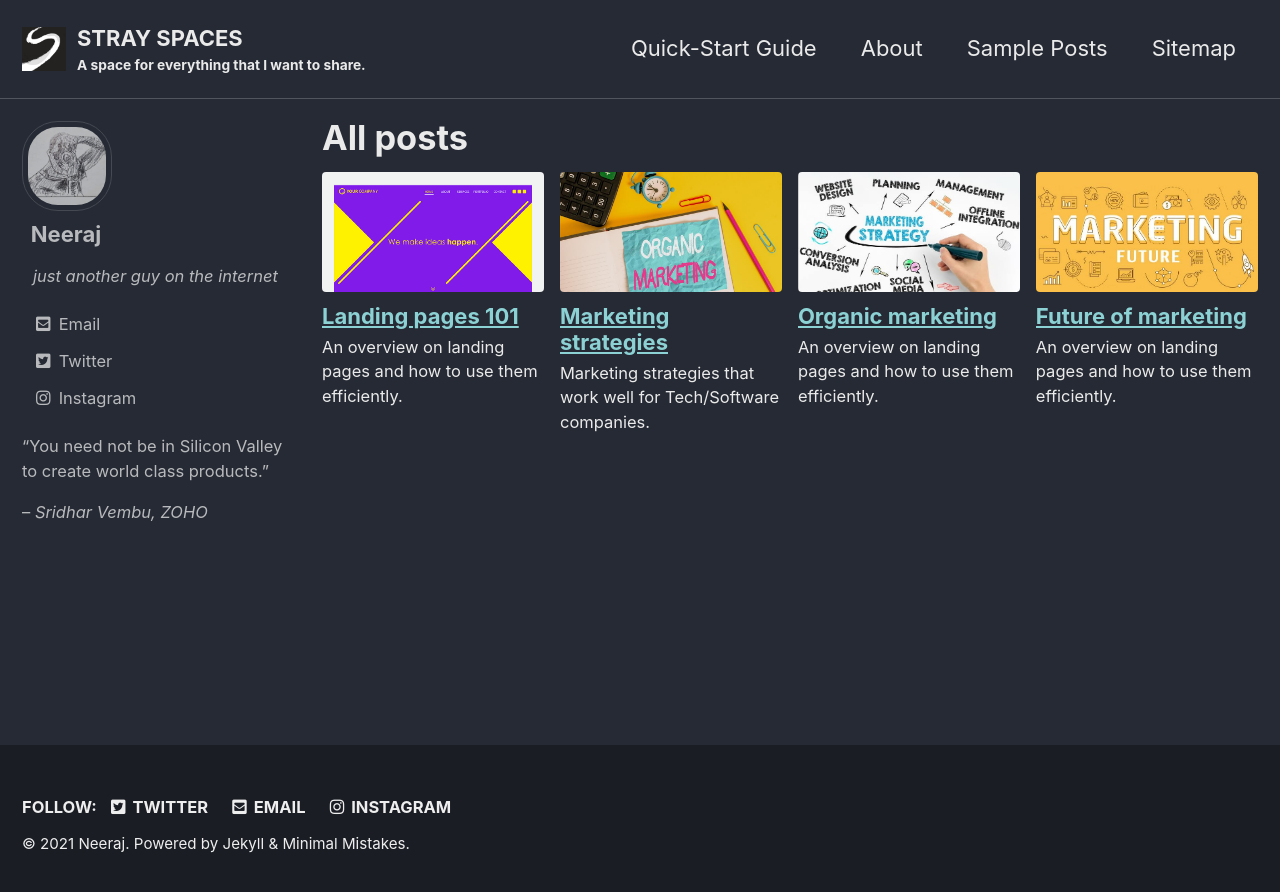
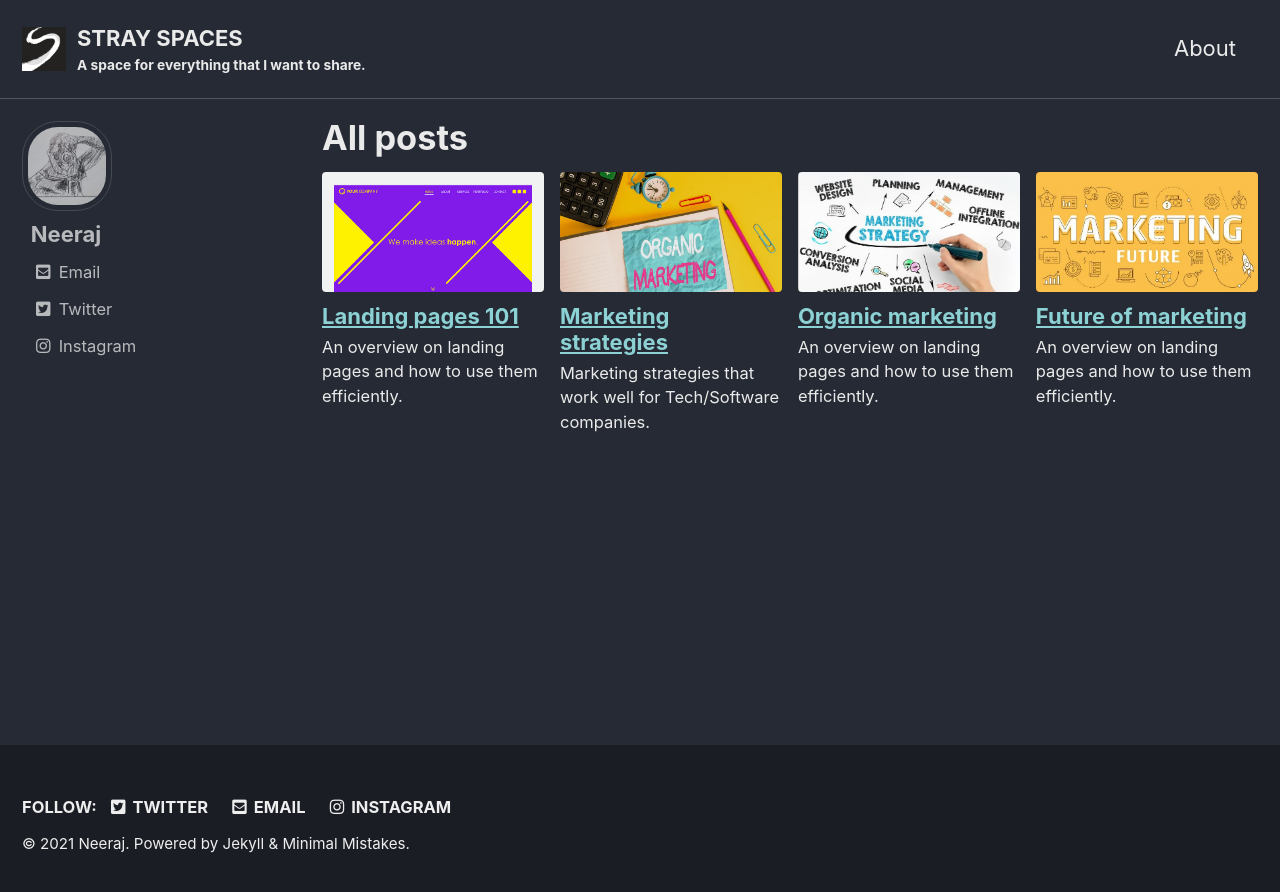
Before and after one commit to strayspaces/blog, a Jekyll site: the page built from _pages/home.md, in a window 1280 px wide. Shown: the top 892 px of the page. Built offline with Jekyll 4.4.1, drawn with Linux system fonts in a browser that asks for light colours; cached includes are drawn as plain includes.

Commit message:
small updates

```diff
--- a/_config.yml
+++ b/_config.yml
@@ -76,7 +76,7 @@
   username               :
   app_id                 :
   publisher              :
-og_image                 : # Open Graph/Twitter default site image
+og_image                 : "assets/images/logo.jpeg" # Open Graph/Twitter default site image
 # For specifying social profiles
 # - https://developers.google.com/structured-data/customize/social-profiles
 social:
@@ -96,7 +96,7 @@
 author:
   name             : "Neeraj "
   avatar           : "assets/images/myimage.png" # path of avatar image, e.g. "/assets/images/bio-photo.jpg"
-  bio              : "just another guy on the internet"
+  bio              : #"just another guy on the internet"
   #location         : "Somewhere"
   email            :
   links:
@@ -300,4 +300,4 @@
     values:
       layout: single
       author_profile: false
-      share: true
+      share: false
```
Also changed, not shown: _data/navigation.yml (+6 -6 lines), _pages/home.md (+2 -2 lines), 8 other files.
